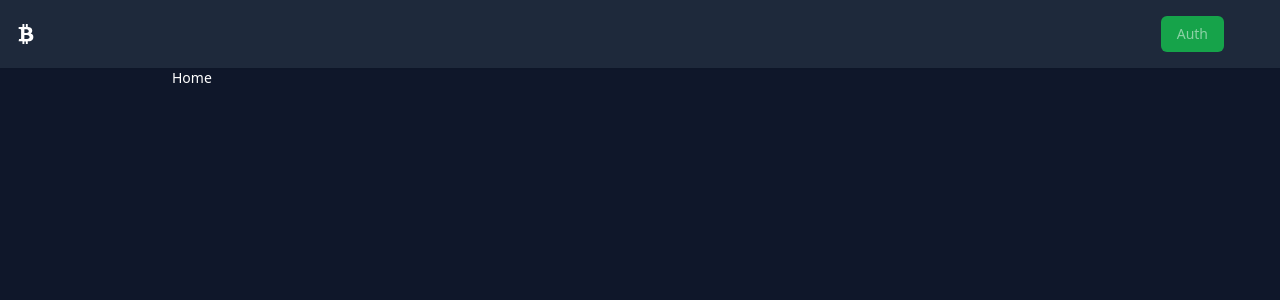
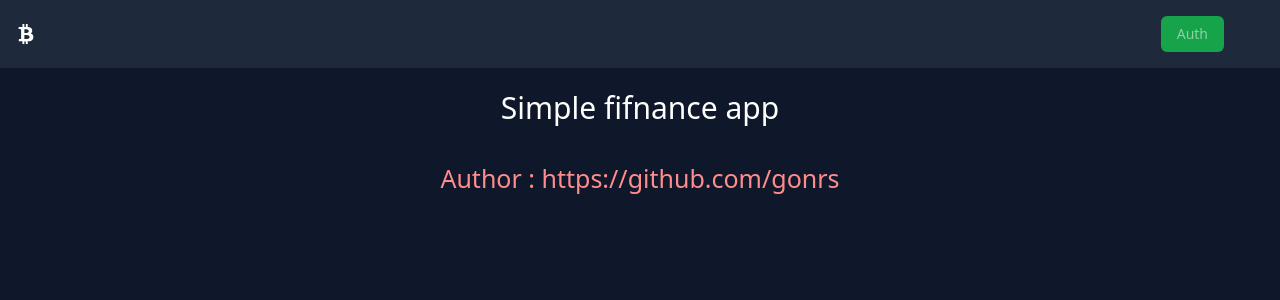
Before and after one commit to gonrs/simple-finance-app, a React (Vite) app in the folder client/: page / in a window 1280 px wide. Shown: the top 300 px of the page. Built offline with nearby package versions, Linux system fonts and the light colour scheme; no server answers.

Commit message:
change home page

```diff
--- a/client/src/pages/Home.tsx
+++ b/client/src/pages/Home.tsx
@@ -2,7 +2,22 @@ import { FC } from 'react'
 const Home: FC = () => {
 	return (
 		<div>
-			<h1>Home</h1>
+			<h1 style={{ textAlign: 'center', fontSize: 30, padding: 30 }}>
+				Simple fifnance app
+			</h1>
+			<h1
+				style={{
+					fontSize: 25,
+					color: '#ff8c8c',
+					textAlign: 'center',
+					marginTop: 20,
+				}}
+			>
+				Author :{' '}
+				<a target='_blanck' href='https://github.com/gonrs'>
+					https://github.com/gonrs
+				</a>{' '}
+			</h1>
 		</div>
 	)
 }
```
